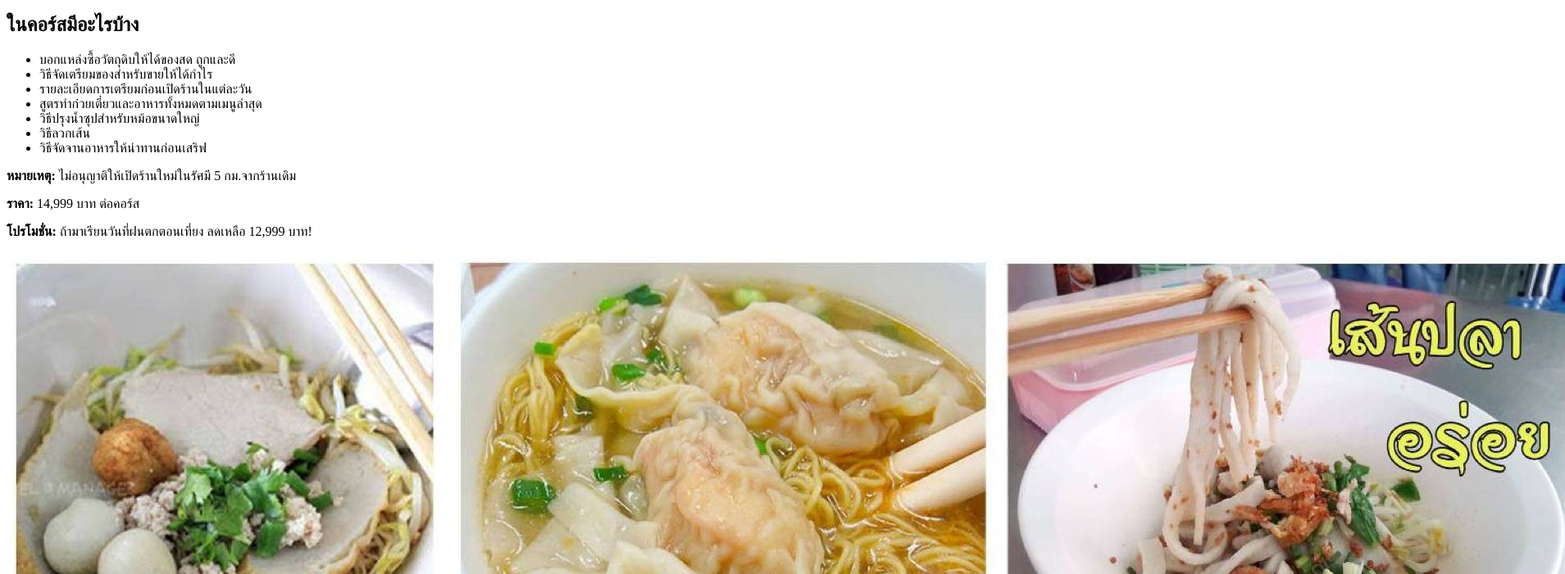
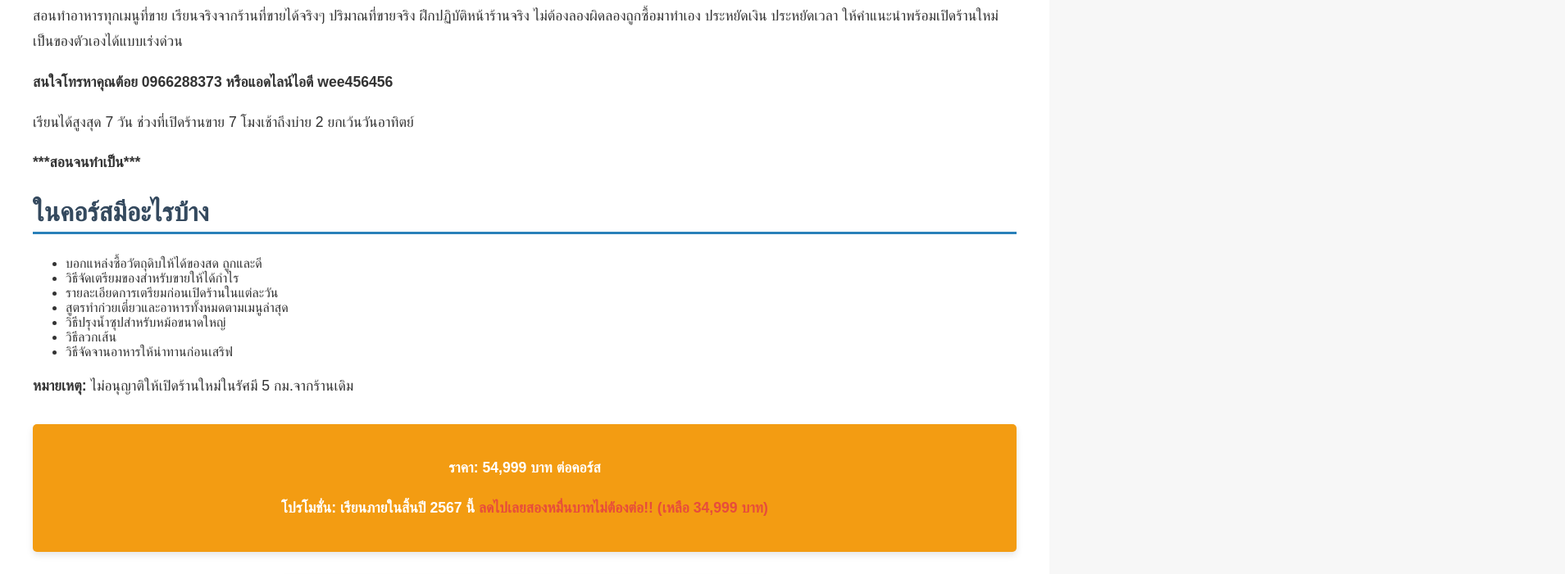
Before and after one commit to Pitdha/Pitdha.github.io, a plain HTML site: page index.html in a window 1280 px wide. Shown: the part 724-1425 px from the top of the page at 82% size, 1909 px wide, since content can reach past the window. Drawn offline with Linux system fonts and the light colour scheme.

Commit message:
Updated content and folder structure

```diff
--- a/public/index.html
+++ b/index.html
@@ -5,7 +5,7 @@
     <meta name="viewport" content="width=device-width, initial-scale=1.0" />
     <title>กวง ก๋วยเตี๋ยวลูกชิ้นปลาเยาวราช - สอนทำอาหารเปิดร้าน</title>
     <!-- Link to external CSS -->
-    <link rel="stylesheet" href="styles.css" />
+    <link rel="stylesheet" href="style.css" />
   </head>
   <body>
     <!-- Header -->
@@ -41,7 +41,10 @@
       <p>
         <strong>สนใจโทรหาคุณต้อย 0966288373 หรือแอดไลน์ไอดี wee456456</strong>
       </p>
-      <p>เรียนสามวันช่วงที่เปิดร้านขาย 7 โมงเช้าถึงบ่าย 2 ยกเว้นวันอาทิตย์</p>
+      <p>
+        เรียนได้สูงสุด 7 วัน ช่วงที่เปิดร้านขาย 7 โมงเช้าถึงบ่าย 2
+        ยกเว้นวันอาทิตย์
+      </p>
       <p><strong>***สอนจนทำเป็น***</strong></p>
 
       <h2>ในคอร์สมีอะไรบ้าง</h2>
@@ -60,10 +63,12 @@
         กม.จากร้านเดิม
       </p>
       <div class="promotion">
-        <p><strong>ราคา:</strong> 14,999 บาท ต่อคอร์ส</p>
+        <p><strong>ราคา:</strong> 54,999 บาท ต่อคอร์ส</p>
         <p>
-          <strong>โปรโมชั่น:</strong> ถ้ามาเรียนวันที่ฝนตกตอนเที่ยง
-          <span class="highlight">ลดเหลือ 12,999 บาท!</span>
+          <strong>โปรโมชั่น:</strong> เรียนภายในสิ้นปี 2567 นี้
+          <span class="highlight"
+            >ลดไปเลยสองหมื่นบาทไม่ต้องต่อ!! (เหลือ 34,999 บาท)</span
+          >
         </p>
       </div>
 
```
Also changed, not shown: photo/ป้ายชื่อร้านกวงลูกชิ้นปลาเยาวราช.png (renamed from public/photo/ป้ายชื่อร้านกวงลูกชิ้นปลาเยาวราช.png), photo/รวมมิตรอาหาร.png (renamed from public/photo/รวมมิตรอาหาร.png), style.css (renamed from public/style.css).
